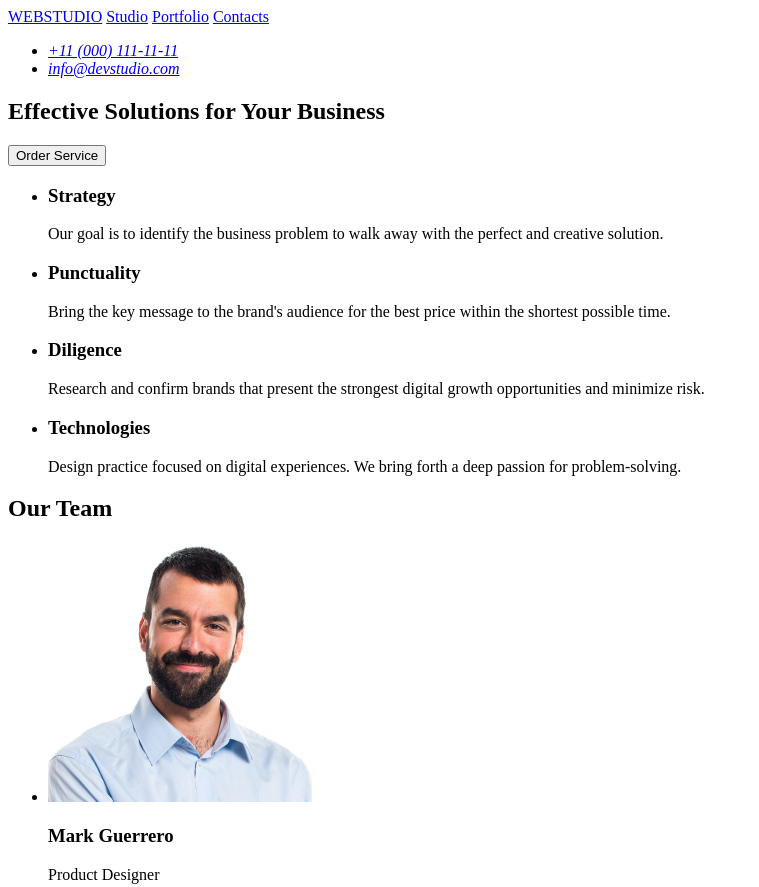
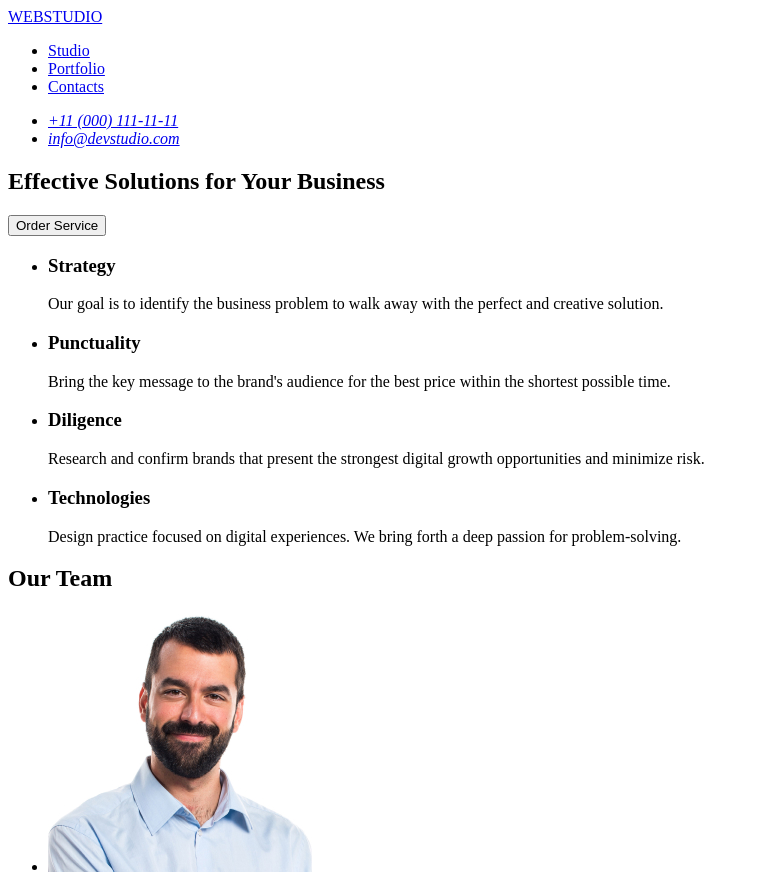
Before and after one commit to usamovara/goit-markup-hw-01, a plain HTML site: page index.html in a window 1280 px wide. Shown: the top 887 px of the page, without its empty margins (0-759 px from the left). Drawn offline with Linux system fonts and the light colour scheme.

Commit message:
updated index.html
footer update
main section2 update

```diff
--- a/index.html
+++ b/index.html
@@ -1,17 +1,26 @@
 <!DOCTYPE html>
 <html lang="en">
     <head>
-        <meta charset="UTF-8">
-        <meta name ="viewport" content="width=device-width, initial-scale=1.0">
+        <meta charset="UTF-8" />
+        <meta name="viewport" content="width=device-width, initial-scale=1.0" />
     <title>Document</title>
     </head>
     <body>
         <header>
             <nav>
                 <a href="./index.html">WEBSTUDIO</a>
+                <ul>
+                    <li>
                         <a href="#studio">Studio</a>
+                    </li>
+                    <li>
                         <a href="#portfolio">Portfolio</a>
+                    </li>
+                    <li>
                         <a href="#contacts">Contacts</a>
+                    </li>
+                </ul>
+            </nav>
             <address>
                 <ul>
                     <li>
@@ -22,12 +31,10 @@
                     </li>
                 </ul>
             </address>
-            </nav>
     </header>
         <main>
             <section>
-                <h1>Effective Solutions
-                    for Your Business</h1>
+                <h2>Effective Solutions for Your Business</h2>
                 <button type="button">Order Service</button>
             </section>
             <section>
@@ -59,11 +66,8 @@
                     </li>
                 </ul>
             </section>
-
             <section>
-                <h2>
-                    Our Team
-                </h2>
+                <h2>Our Team</h2>
                 <ul>
                     <li>
                     <img src="./images/img1.jpg" alt="Product Designer" width="264" height="260"/>
@@ -99,7 +103,7 @@
         <footer>
             <a href="./index.html">WEBSTUDIO</a>
             <p>
-                    Increase the flow of customers and<br /> sales for your business with digital<br /> marketing & growth solutions.<br />
+                Increase the flow of customers and sales for your business with digital marketing & growth solutions.
             </p>
         </footer>
     </body>
```
Lines whose indentation alone changed are shown as unchanged.
